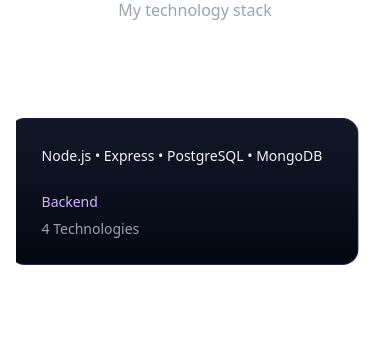
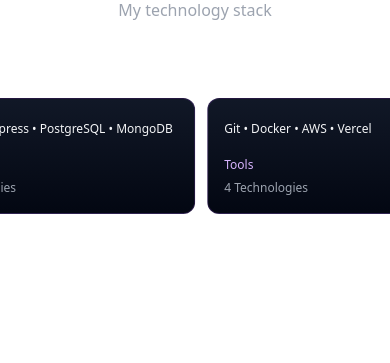
Before and after one commit to Remohavva/portfolio, a Next.js app: page /about in a window 390 px wide. Shown: the part 918-1281 px from the top of the page. Built offline with nearby package versions, Linux system fonts and the light colour scheme.

Commit message:
Improve responsive styles for moving cards components
Adjusted padding, gap, width, and font sizes in SkillMovingCards and InfiniteMovingCards components for better responsiveness and visual consistency across screen sizes.

```diff
--- a/components/skill-moving-cards.tsx
+++ b/components/skill-moving-cards.tsx
@@ -21,7 +21,7 @@
   }));
 
   return (
-    <div className="rounded-md flex flex-col antialiased items-center justify-center relative overflow-hidden py-8">
+    <div className="rounded-md flex flex-col antialiased items-center justify-center relative overflow-hidden py-4 sm:py-6 md:py-8 -mx-4 sm:mx-0">
       <InfiniteMovingCards
         items={skillCards}
         direction="right"
--- a/components/ui/infinite-moving-cards.tsx
+++ b/components/ui/infinite-moving-cards.tsx
@@ -80,14 +80,14 @@
       <ul
         ref={scrollerRef}
         className={cn(
-          "flex w-max min-w-full shrink-0 flex-nowrap gap-4 py-4",
+          "flex w-max min-w-full shrink-0 flex-nowrap gap-3 sm:gap-4 py-3 sm:py-4",
           start && "animate-scroll",
           pauseOnHover && "hover:[animation-play-state:paused]"
         )}
       >
         {items.map((item, idx) => (
           <li
-            className="relative w-[350px] max-w-full shrink-0 rounded-2xl border border-purple-500/20 bg-gradient-to-b from-gray-900 to-gray-950 px-8 py-6 md:w-[450px]"
+            className="relative w-[280px] sm:w-[350px] md:w-[450px] max-w-[90vw] shrink-0 rounded-xl sm:rounded-2xl border border-purple-500/20 bg-gradient-to-b from-gray-900 to-gray-950 px-4 sm:px-6 md:px-8 py-4 sm:py-5 md:py-6"
             key={item.name}
           >
             <blockquote>
@@ -95,15 +95,15 @@
                 aria-hidden="true"
                 className="user-select-none pointer-events-none absolute -top-0.5 -left-0.5 -z-1 h-[calc(100%_+_4px)] w-[calc(100%_+_4px)]"
               ></div>
-              <span className="relative z-20 text-sm leading-[1.6] font-normal text-gray-100">
+              <span className="relative z-20 text-xs sm:text-sm leading-[1.6] font-normal text-gray-100">
                 {item.quote}
               </span>
-              <div className="relative z-20 mt-6 flex flex-row items-center">
+              <div className="relative z-20 mt-4 sm:mt-6 flex flex-row items-center">
                 <span className="flex flex-col gap-1">
-                  <span className="text-sm leading-[1.6] font-normal text-purple-300">
+                  <span className="text-xs sm:text-sm leading-[1.6] font-normal text-purple-300">
                     {item.name}
                   </span>
-                  <span className="text-sm leading-[1.6] font-normal text-gray-400">
+                  <span className="text-xs sm:text-sm leading-[1.6] font-normal text-gray-400">
                     {item.title}
                   </span>
                 </span>
```
